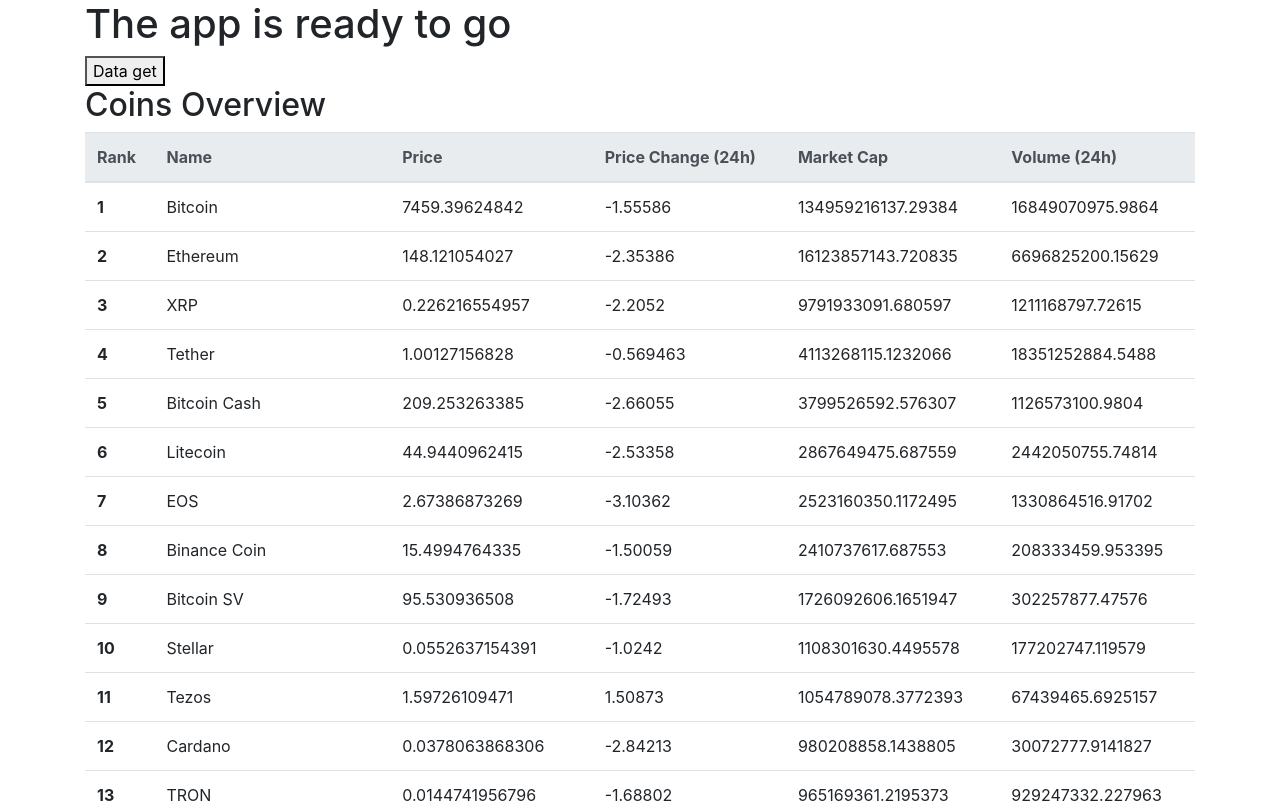
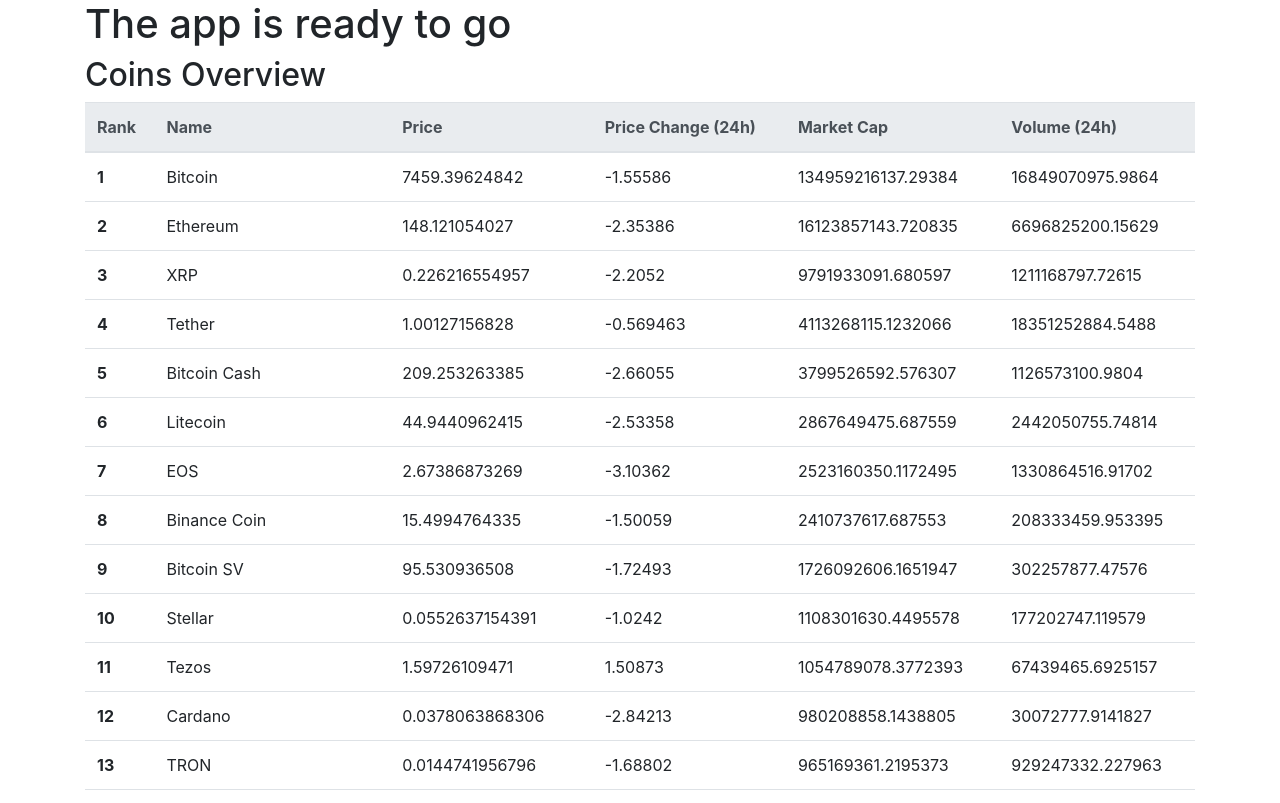
Before and after one commit to An1mus/topcoin, a React (Create React App) app: page / in a window 1280 px wide. Shown: the top 803 px of the page. Built offline with nearby package versions, Linux system fonts and the light colour scheme.

Commit message:
Service with middleware call prepared

```diff
--- a/src/components/app/App.js
+++ b/src/components/app/App.js
@@ -4,8 +4,6 @@
 import './App.css';
 
 import history from 'common/history';
-
-import getCoinData from 'services/cmc';
 
 import Dashboard from 'components/dashboard';
 import Liquidity from 'components/liquidity';
@@ -14,8 +12,6 @@
 	return (
 		<div className={'container'}>
 			<h1>The app is ready to go</h1>
-
-			<button onClick={() => {getCoinData()}}>Data get</button>
 
 			<Router history={history}>
 				<Route exact path={'/'} component={Dashboard}/>
```
